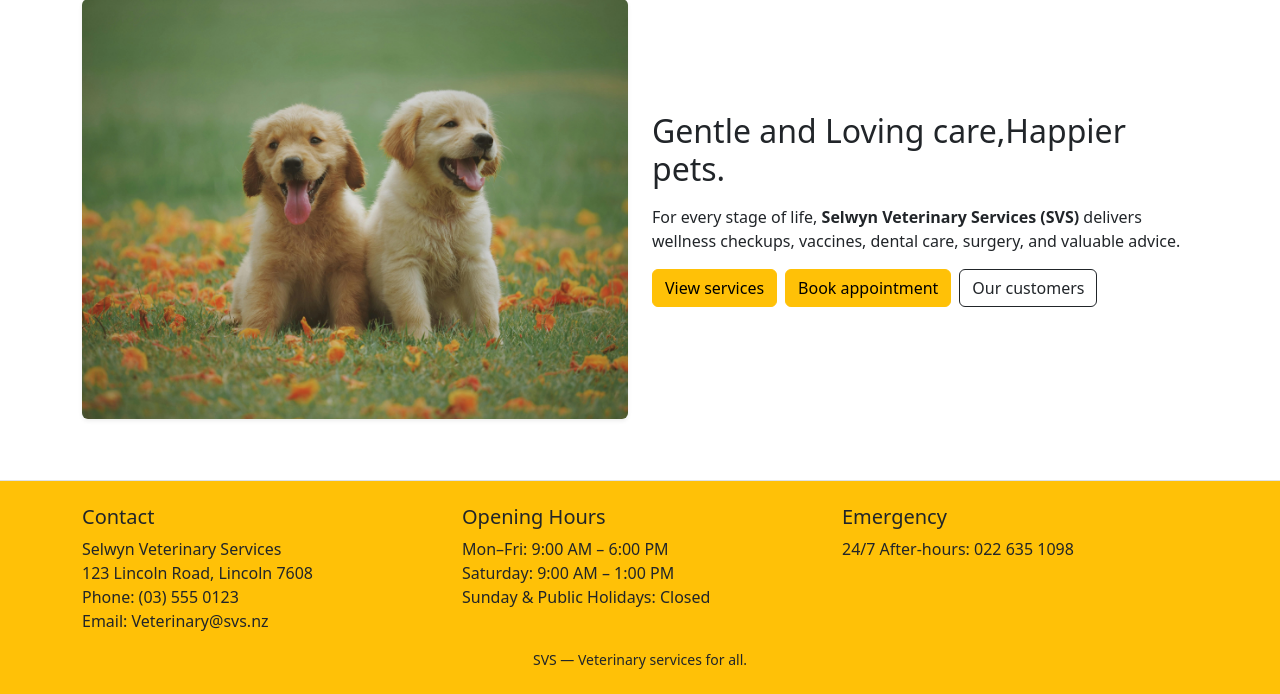
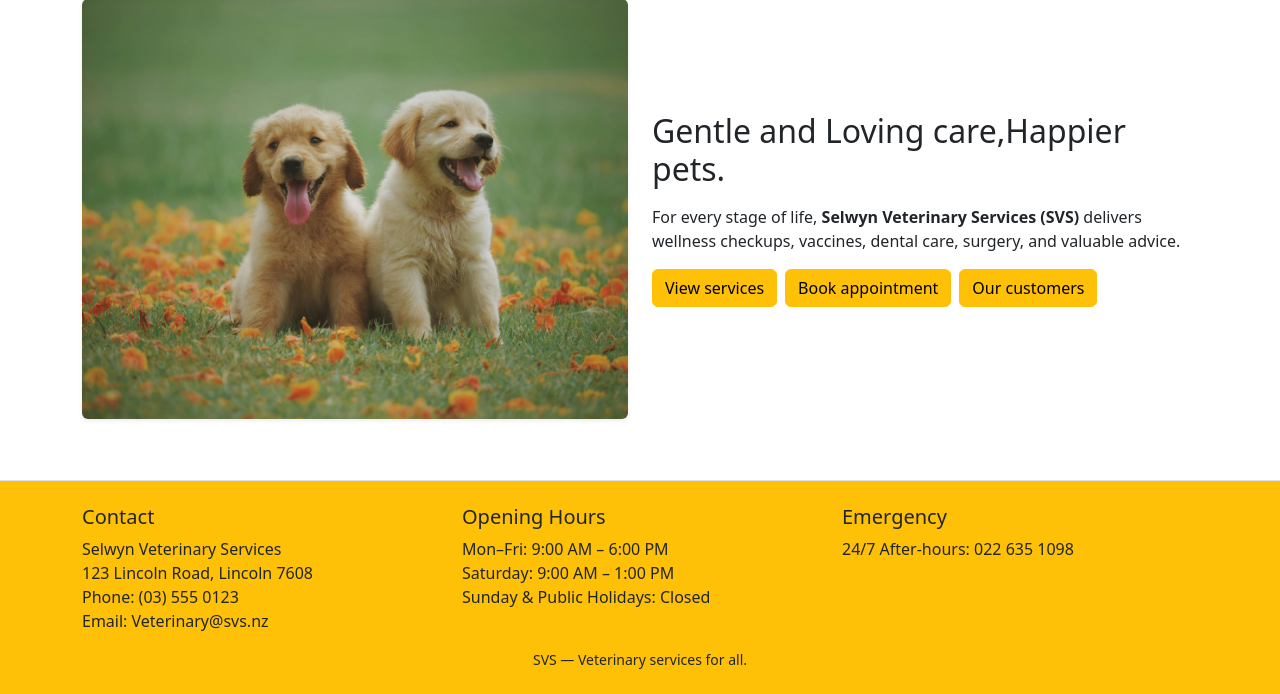
Before and after one commit to Sar01kha/svs, a Flask app: page / in a window 1280 px wide. Shown: the part 106-800 px from the top of the page. Run offline with Flask 3, Linux system fonts and the light colour scheme; some libraries are stand-ins or nearby versions.

Commit message:
final changes done

```diff
--- a/templates/appointment_list.html
+++ b/templates/appointment_list.html
@@ -22,7 +22,7 @@
   <tbody>
     {# loop through all appointments sorted by customer's family name alphabetically #}
     {% for a in appts|sort(attribute='family_name') %}
-    <tr class="{% if a.is_future %}table-success{% endif %}">
+    <tr class="{% if a.is_future %}table-warning{% endif %}">
       <!-- appointment id -->
       <td>{{ a.appt_id }}</td>
 
--- a/templates/home.html
+++ b/templates/home.html
@@ -20,7 +20,7 @@
       <div class="d-flex flex-wrap gap-2">
         <a class="btn btn-warning" href="{{ url_for('service_list') }}">View services</a>
         <a class="btn btn-warning" href="{{ url_for('new_appointment') }}">Book appointment</a>
-        <a class="btn btn-outline-dark" href="{{ url_for('customer_list') }}">Our customers</a>
+        <a class="btn btn-warning" href="{{ url_for('customer_list') }}">Our customers</a>
       </div>
     </div>
   </div>
--- a/templates/new_appointment.html
+++ b/templates/new_appointment.html
@@ -67,6 +67,8 @@
       <div class="form-text">Select at least one service.</div>
     </div>
 
+
+
     <!-- Notes (optional) -->
     <div class="col-12">
       <label for="notes" class="form-label">Notes (optional)</label>
@@ -79,7 +81,6 @@
     </div>
   </div>
 </form>
-
 
 
 
```
Also changed, not shown: app.py (+23 -9 lines), README.md.
